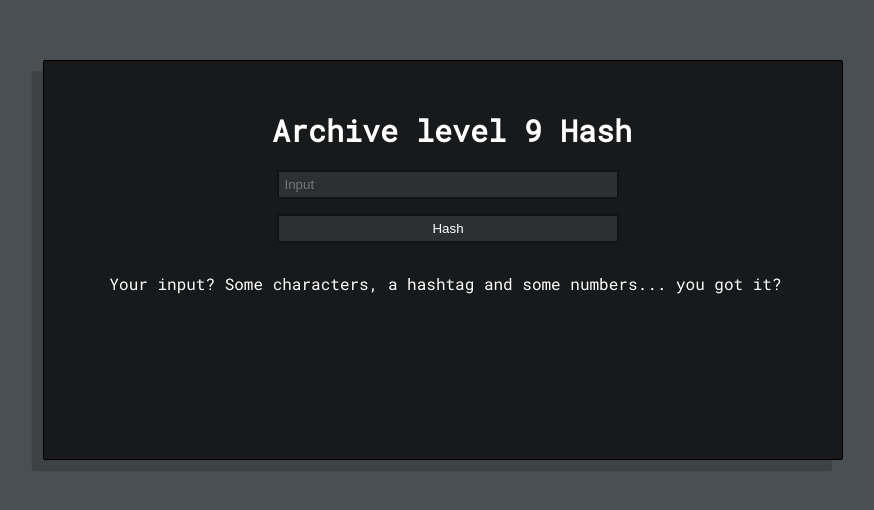
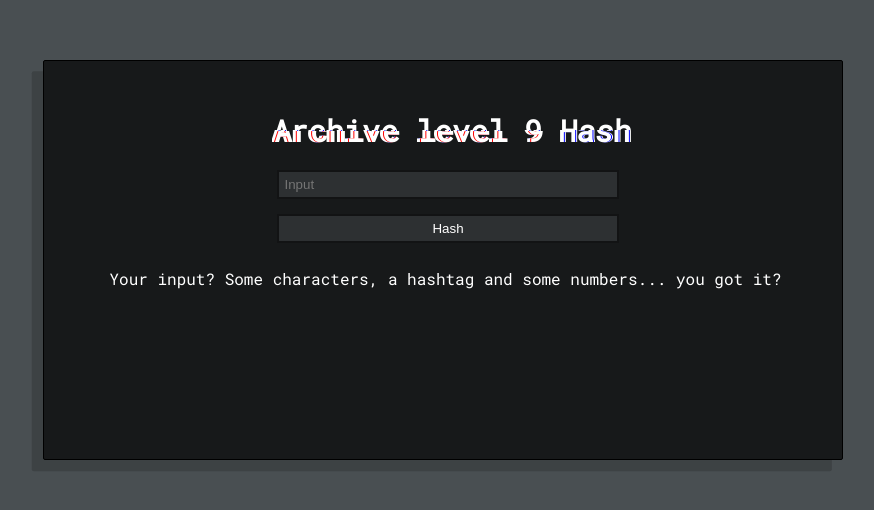
Before and after one commit to MilanBarande/hasher-front, a Next.js app: page / in a window 1280 px wide. Shown: the part 140-650 px from the top of the page, without its empty margins (197-1071 px from the left). Built offline with nearby package versions, Linux system fonts and the light colour scheme.

Commit message:
:dizzy: fix glitch animation to cover whole width

```diff
--- a/styles/Form.module.scss
+++ b/styles/Form.module.scss
@@ -2,7 +2,7 @@
   $steps: 20;
   @for $i from 0 through $steps{
     #{percentage($i*(calc(1 / $steps)))}{
-      clip:rect(random(100)+px,9999px,random(100)+px,0);
+      clip:rect(random(100)+px,9999px,random(500)+px,0);
     }
   }
 }
@@ -11,7 +11,7 @@
   $steps: 20;
   @for $i from 0 through $steps{
     #{percentage($i*(calc(1 / $steps)))}{
-      clip:rect(random(100)+px,9999px,random(100)+px,0);
+      clip:rect(random(100)+px,9999px,random(500)+px,0);
     }
   }
 }
@@ -97,7 +97,7 @@
 
 .result {
   text-align: center;
-  margin-top: 30px;
+  margin-top: 25px;
   margin-left: 5px;
 }
 
```
